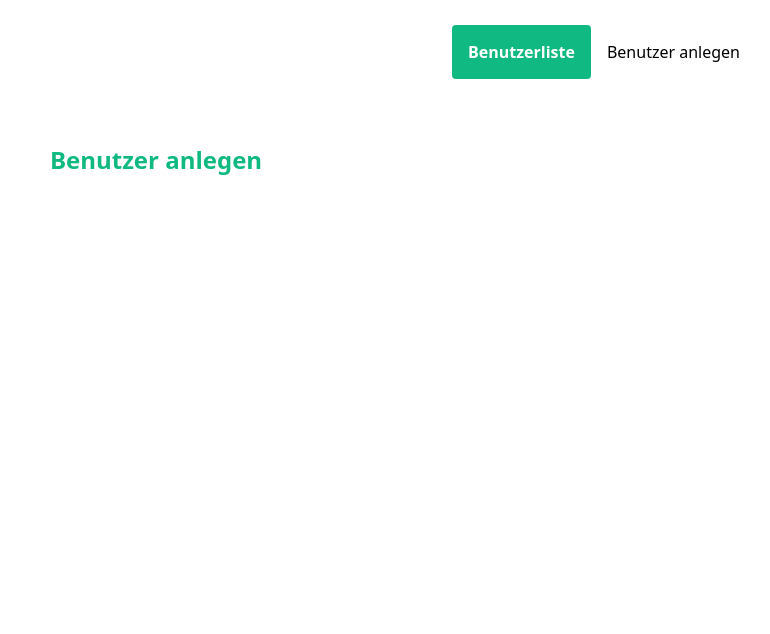
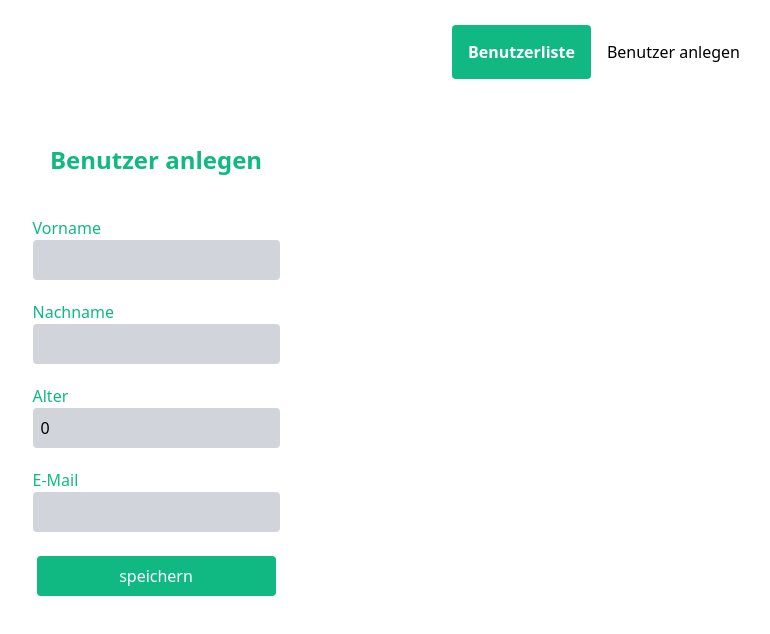
Before and after one commit to PhilipFaerber1994/userlist-challenge, a React (Create React App) app in the folder frontend/: page /create-user in a window 1280 px wide. Shown: the top 634 px of the page, without its empty margins (484-1254 px from the left). Built offline with nearby package versions, Linux system fonts and the light colour scheme.

Commit message:
created form, styled it and implemented function to create an user (40min)

```diff
--- /dev/null
+++ b/frontend/src/components/UserForm.tsx
@@ -0,0 +1,89 @@
+import React, { useState } from "react";
+import { IUser } from "../UserInterface";
+import Button from "./Button";
+import axios from "axios";
+import { API_ENUMS } from "../API_ENUMS";
+
+const UserForm = () => {
+  const [editUser, setEditUser] = useState<IUser>({
+    _id: "",
+    firstname: "",
+    lastname: "",
+    age: 0,
+    eMail: "",
+  });
+
+  const handleInputChange = (e: React.ChangeEvent<HTMLInputElement>) => {
+    const { name, value } = e.target;
+    setEditUser((prevObject) => ({
+      ...prevObject,
+      [name]: value,
+    }));
+  };
+
+  const createUser = async () => {
+    try {
+      const { _id, ...userData } = editUser;
+      await axios.post(API_ENUMS.BASE_URL + "/user/", userData).then((res) => {
+        console.log("Nutzer angelegt: ", editUser);
+      });
+    } catch (error) {
+      throw error;
+    }
+  };
+
+  return (
+    <div className="flex flex-col">
+      <label className="text-left text-emerald-500" htmlFor="firstname">
+        Vorname
+      </label>
+      <input
+        className="bg-gray-300 p-2 rounded mb-5"
+        id="firstname"
+        type="text"
+        value={`${editUser.firstname}`}
+        name="firstname"
+        onChange={(e) => handleInputChange(e)}
+      />
+      <label className="text-left text-emerald-500" htmlFor="lastname">
+        Nachname
+      </label>
+      <input
+        className="bg-gray-300 p-2 rounded mb-5"
+        type="text"
+        value={`${editUser.lastname}`}
+        name="lastname"
+        onChange={(e) => handleInputChange(e)}
+      />
+      <label className="text-left text-emerald-500" htmlFor="firstname">
+        Alter
+      </label>
+      <input
+        className="bg-gray-300 p-2 rounded mb-5"
+        type="text"
+        value={`${editUser.age}`}
+        name="age"
+        onChange={(e) => handleInputChange(e)}
+      />
+      <label className="text-left text-emerald-500" htmlFor="firstname">
+        E-Mail
+      </label>
+      <input
+        className="bg-gray-300 p-2 rounded mb-5"
+        type="text"
+        value={`${editUser.eMail}`}
+        name="eMail"
+        onChange={(e) => handleInputChange(e)}
+      />
+
+      <Button
+        color="bg-emerald-500"
+        hoverColor="bg-emerald-600"
+        title="speichern"
+        clickFunction={() => createUser()}
+      />
+    </div>
+  );
+};
+
+export default UserForm;
--- a/frontend/src/pages/CreateUserPage.tsx
+++ b/frontend/src/pages/CreateUserPage.tsx
@@ -1,4 +1,6 @@
-import React from "react";
+import React, { useState } from "react";
+import { IUser } from "../UserInterface";
+import UserForm from "../components/UserForm";
 
 export const CreateUserPage = () => {
   return (
@@ -6,6 +8,7 @@ export const CreateUserPage = () => {
       <h1 className="text-2xl mt-10 mb-10 font-bold text-emerald-500">
         Benutzer anlegen
       </h1>
+      <UserForm />
     </div>
   );
 };
```
